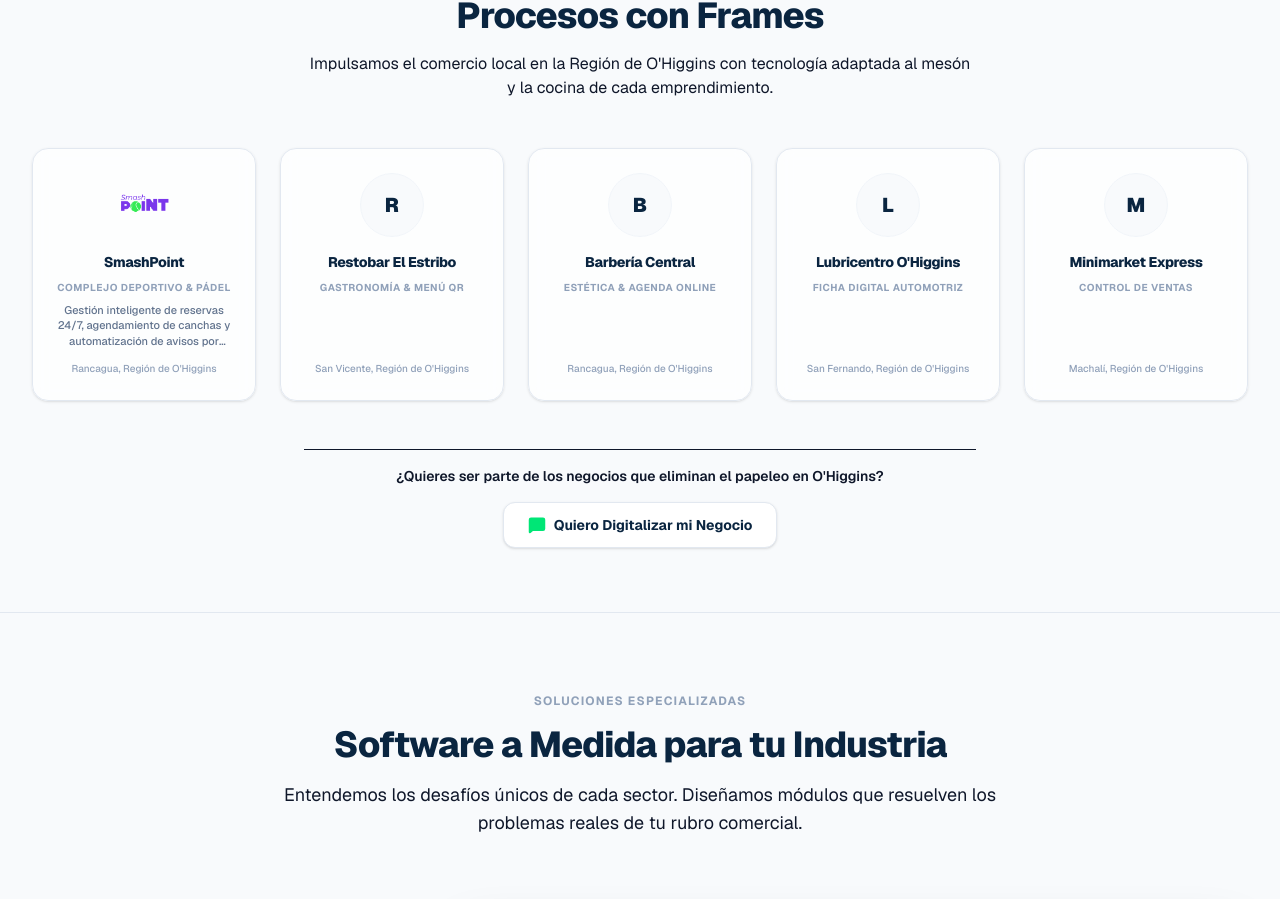
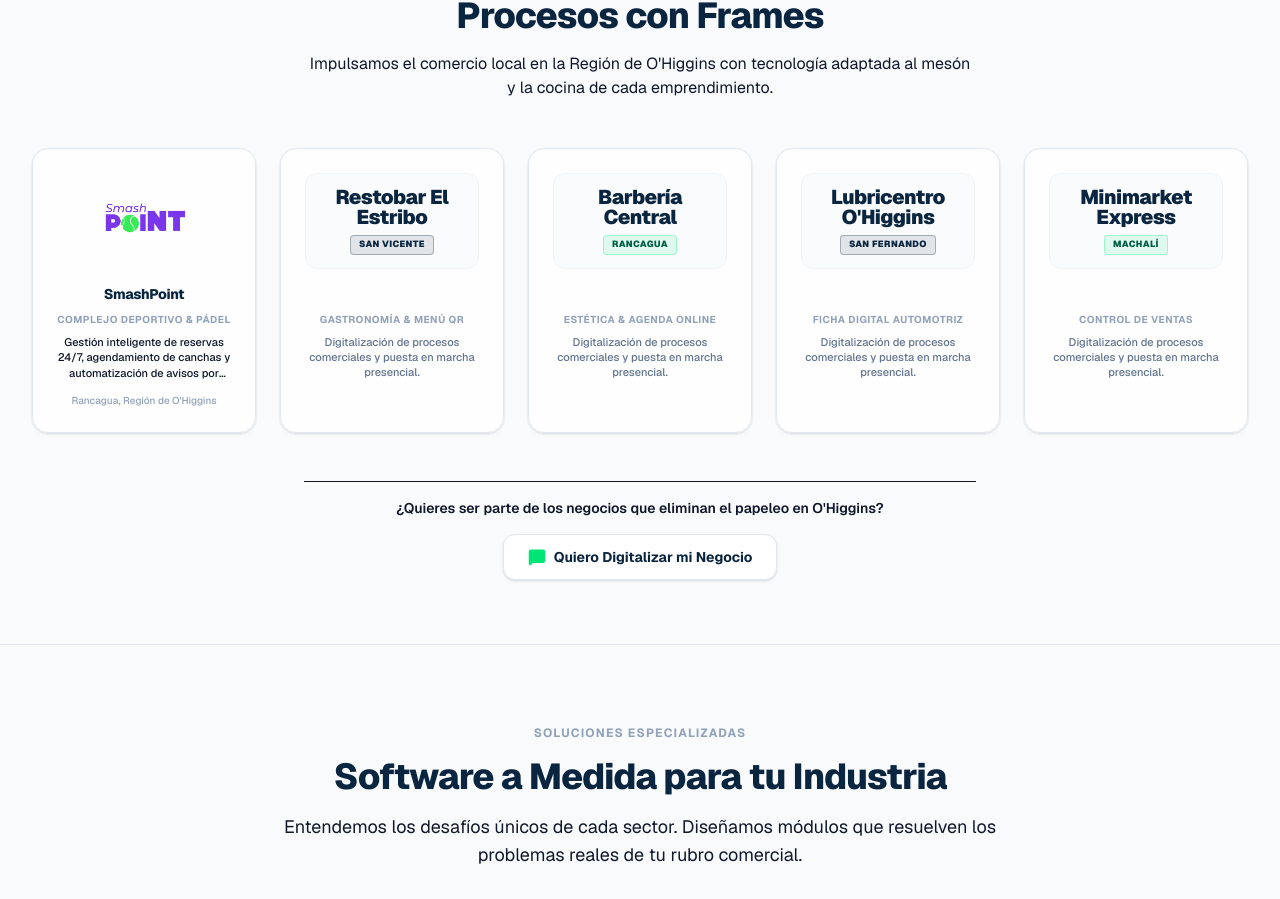
Before and after one commit to hpulgarc-sys/agencia-automatizacion-local, a Next.js app: page / in a window 1280 px wide. Shown: the part 2550-3449 px from the top of the page. Built offline with nearby package versions, Linux system fonts and the light colour scheme.

Commit message:
Optimizar tamaño de logo y modo fallback texto limpio en ClientesSection

```diff
--- a/src/components/ClientesSection.tsx
+++ b/src/components/ClientesSection.tsx
@@ -58,28 +58,39 @@
             return (
               <div
                 key={cliente.id}
-                className={`bg-white/70 backdrop-blur-sm border border-slate-200 rounded-2xl p-6 flex flex-col justify-between items-center text-center shadow-sm hover:shadow-lg transition-all duration-300 ${hoverBorderClass} group`}
+                className={`bg-white/80 border border-slate-200 rounded-2xl p-6 flex flex-col justify-between items-center text-center shadow-sm hover:shadow-lg transition-all duration-300 ${hoverBorderClass} group`}
               >
                 {/* Logo or Visual representation */}
                 {cliente.logoUrl ? (
-                  <div className="w-full h-16 relative flex items-center justify-center mb-4 group-hover:scale-105 transition-transform duration-300">
+                  <div className="w-full h-20 md:h-24 relative flex items-center justify-center mb-4 group-hover:scale-105 transition-transform duration-300">
                     <Image
                       src={cliente.logoUrl}
                       alt={`Logo de ${cliente.nombre}`}
-                      width={100}
-                      height={40}
-                      className="h-12 w-auto object-contain rounded-lg"
+                      width={150}
+                      height={60}
+                      className="h-16 md:h-20 w-auto object-contain rounded-lg"
                     />
                   </div>
                 ) : (
-                  <div className="w-16 h-16 rounded-full bg-slate-cold border border-slate-100 flex items-center justify-center mb-4 group-hover:scale-105 transition-transform duration-300">
-                    <span className="text-xl font-black text-primary group-hover:text-accent transition-colors">
-                      {cliente.nombre.charAt(0)}
+                  <div className="w-full min-h-[5rem] md:min-h-[6rem] flex flex-col justify-center items-center mb-4 p-2 bg-slate-cold/50 rounded-xl border border-slate-100 group-hover:bg-slate-cold transition-all duration-300">
+                    <span className="font-black tracking-tight text-lg md:text-xl text-primary leading-none text-center">
+                      {cliente.nombre}
                     </span>
+                    {cliente.comuna && (
+                      <span className={`inline-flex items-center text-[9px] font-black uppercase tracking-wider px-2 py-0.5 mt-2 rounded border ${
+                        idx % 2 === 0
+                          ? "bg-accent/10 border-accent/30 text-emerald-800"
+                          : "bg-primary/10 border-primary/30 text-primary"
+                      }`}>
+                        {cliente.comuna}
+                      </span>
+                    )}
                   </div>
                 )}
 
-                <div className="space-y-2 flex-grow flex flex-col justify-center">
+                <div className="space-y-2 flex-grow flex flex-col justify-center w-full">
+                  {cliente.logoUrl ? (
+                    <>
                       <h3 className="font-extrabold text-sm text-primary tracking-tight leading-snug">
                         {cliente.nombre}
                       </h3>
@@ -87,7 +98,7 @@
                         {cliente.rubro}
                       </p>
                       {cliente.descripcion && (
-                    <p className="text-[11px] text-slate-500 leading-snug font-medium line-clamp-3">
+                        <p className="text-[11px] text-slate-550 leading-snug font-medium line-clamp-3">
                           {cliente.descripcion}
                         </p>
                       )}
@@ -95,6 +106,17 @@
                         <p className="text-[10px] text-slate-400 font-medium mt-auto pt-1">
                           {cliente.comuna}, Región de O&apos;Higgins
                         </p>
+                      )}
+                    </>
+                  ) : (
+                    <>
+                      <p className="text-[10px] font-bold text-slate-400 uppercase tracking-wider">
+                        {cliente.rubro}
+                      </p>
+                      <p className="text-[11px] text-slate-500 leading-snug font-medium">
+                        Digitalización de procesos comerciales y puesta en marcha presencial.
+                      </p>
+                    </>
                   )}
                 </div>
               </div>
```
Also changed, not shown: public/clientes/logo-oscuro.svg (added). Lines whose indentation alone changed are shown as unchanged.
